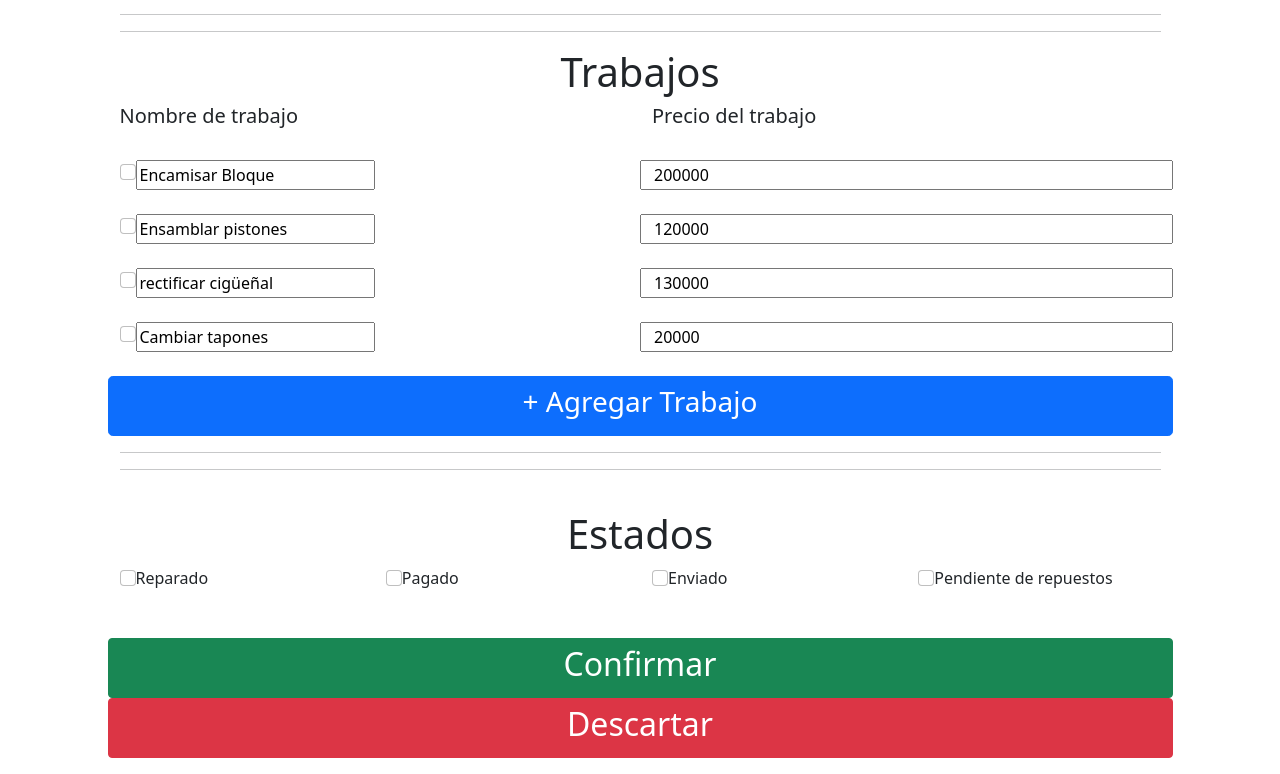
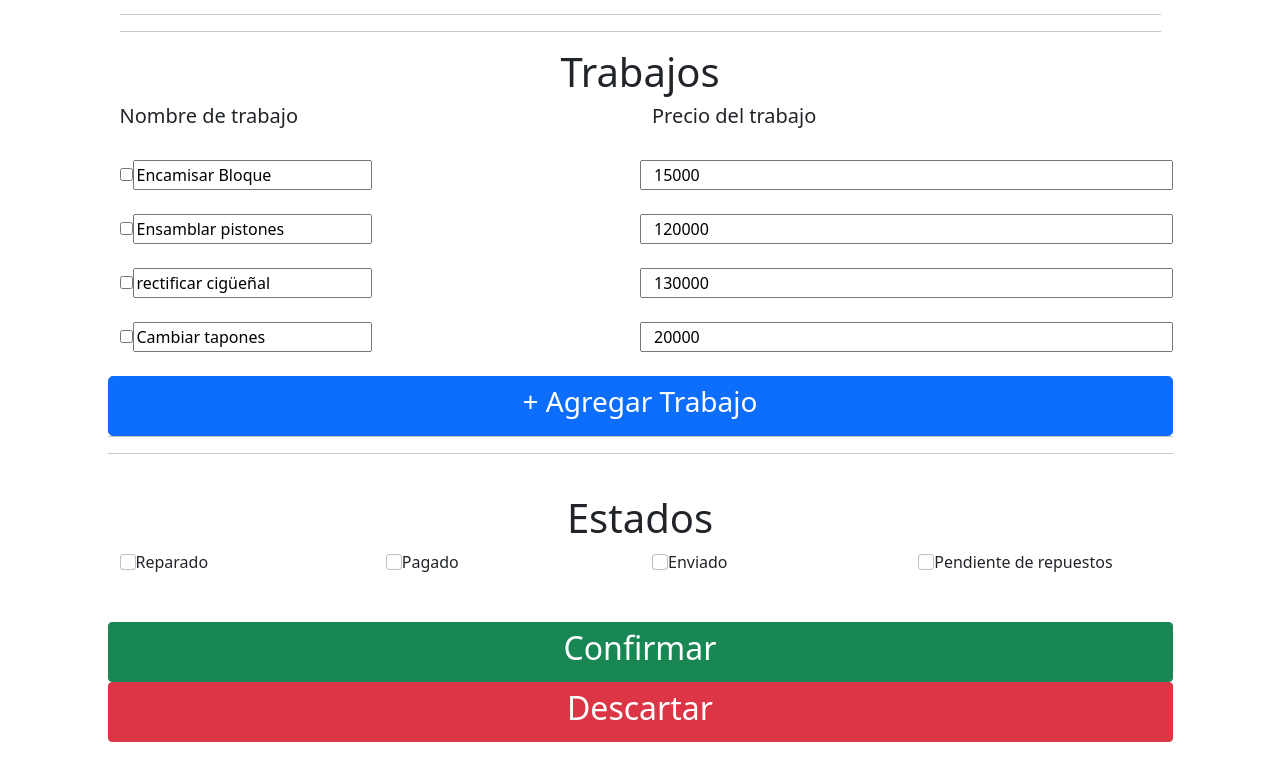
Before and after one commit to Dsotofuya/Trabajo-De-Campo---Rectificadora-De-Motores, a React (Create React App) app in the folder rectimotor-frontend/: page /menu/agregar in a window 1280 px wide. Shown: the part 1042-1816 px from the top of the page. Built offline with nearby package versions, Linux system fonts and the light colour scheme.

Commit message:
pendiente registro de orden

```diff
--- a/rectimotor-frontend/src/JobFE.js
+++ b/rectimotor-frontend/src/JobFE.js
@@ -1,19 +1,17 @@
 import './App.css';
 
-const JobFE = ({ nameJob, priceJob, isActive }) => {
+const JobFE = ({ nameJob, priceJob, isActive}) => {
     return (
         <div className="row">
             <div>
                 <div className="row">
 
                     <div className="col-sm">
-
-                        <input class="form-check-input" type="checkBox" name="flexRadioDefault" id="flexRadioDefault1"
-                        onChange={({ target: {value}}) => isActive = (!isActive)} checked = {isActive}/>
+                        <input type="checkBox" name="flexRadioDefault" id="flexRadioDefault1"
+                        onChange={({ target: {value}}) => isActive = (!isActive)} defaultChecked = {isActive}/>
                         <label class="form-check-label" for="flexRadioDefault1">
                         <input onChange={({ target: { value } }) => nameJob = (value)} type="text" defaultValue={nameJob} placeholder="nombre del trabajo"/>
                         </label>
-
                     </div>
                     <div className='col-sm'>
                         <div className='row'>
--- a/rectimotor-frontend/src/PartFE.js
+++ b/rectimotor-frontend/src/PartFE.js
@@ -1,34 +1,48 @@
 import './App.css';
-import React, { useState } from "react";
+import React, { useEffect, useState } from "react";
 
 
-const PartFE = ({namePart}) => {
+const PartFE = ({namePart, quantity, initialMed, finalMed, isChecked}) => {
     const [nameP, setName] = useState(""+namePart);
+    const [quant, setQuant] = useState(""+quantity);
+    const [initialM, setInitial] = useState(""+initialMed);
+    const [finalM, setFinal] = useState(""+finalMed);
+    const [checked, setChecked] = useState(isChecked);
+
+    useEffect(() => {
+        namePart = nameP
+        quantity = quant
+        initialMed = initialM
+        finalMed = finalM
+        isChecked = checked
+    }, [])
+
     return (
         <div>
             <div>
                 <div className="row">
 
                     <div className="col-sm-4">
-                        <input type="checkBox"></input>
+                        <input type="checkBox" defaultChecked = {checked} onChange={({ target: { value } }) => setChecked(!checked)}/>
                         <label>
-                        <input onChange={({ target: { value } }) => setName(value)} type="text" placeholder="Nombre de la parte" value={nameP}/>
+                        <input onChange={({ target: { value } }) => setName(value)} type="text" placeholder="Nombre de la parte" defaultValue={nameP}/>
                         </label>
                     </div>
 
                     <div className="col-sm-3">
-                        <input type="number" placeholder="cantidad" />
+                        <input onChange={({ target: { value } }) => setQuant(value)} type="number" placeholder="cantidad" defaultValue={quant}/>
                     </div>
                     <div className="col-sm-3">
-                        <input type="number" placeholder="medidas iniciales" />
+                        <input onChange={({ target: { value } }) => setInitial(value)} type="number" placeholder="medidas iniciales" defaultValue={initialM}/>
                     </div>
                     <div className="col-sm-2">
-                        <input type="number" placeholder="medidas finales" />
+                        <input onChange={({ target: { value } }) => setFinal(value)} type="number" placeholder="medidas finales" defaultValue={finalM}/>
                     </div>
                 </div>
             </div>
             <br/>
         </div>
+
     );
 }
 export default PartFE;
--- a/rectimotor-frontend/src/RegisterOrder.js
+++ b/rectimotor-frontend/src/RegisterOrder.js
@@ -17,15 +17,15 @@ function RegisterOrder() {
   const [document, setDocument] = useState("");
   const [phone, setPhone] = useState("");
   const [workshopName, setWorkshop] = useState("");
-  const [vehicle, setVehicle] = useState(false);
+  // const [vehicle, setVehicle] = useState(false);
   const [parts, setParts] = useState([]);
   const [works, setWorks] = useState([]);
   const [engineName, setEngineName] = useState([]);
   const [engineId, setEngineId] = useState([]);
 
-  function defineArray(namePart) {
+  function defineArray(namePart, quant, initialM, finalM, isChecked) {
     // console.log(namePart)
-    const parte = { name: namePart }
+    const parte = { name: namePart, quantity: quant, initialMed: initialM, finalMed: finalM, isChecked: isChecked }
     setParts((partes) => [...partes, parte])
   }
 
@@ -36,31 +36,31 @@ function RegisterOrder() {
 
   function defineWorksArray(nameWork, priceWork, active) {
     // console.log(namePart)
-    const work = { nameJob: nameWork, priceJob: priceWork, isActive: active}
+    const work = { nameJob: nameWork, priceJob: priceWork, isActive: active }
     setWorks((works) => [...works, work])
   }
 
   function defineVoidWorksLine() {
-    const work = { nameJob: "", priceJob:null, isActive:false}
+    const work = { nameJob: "", priceJob: null, isActive: false }
     setWorks((works) => [...works, work])
   }
 
   useEffect(() => {
-    defineArray("Bloque");
-    defineArray("Cigüeñal");
-    defineArray("Culata");
-    defineArray("Pistones Usados");
-    defineArray("Bielas");
-    defineArray("Valvulas");
-    defineArray("Tapas de Bancada");
-    defineArray("Eje de Levas");
-    defineArray("Carter");
-    defineArray("Tapon de Resortes");
+    defineArray("Bloque", "", "", "", false);
+    defineArray("Cigüeñal", "", "", "", false);
+    defineArray("Culata", "", "", "", false);
+    defineArray("Pistones Usados", "", "", "", false);
+    defineArray("Bielas", "", "", "", false);
+    defineArray("Valvulas", "", "", "", false);
+    defineArray("Tapas de Bancada", "", "", "", false);
+    defineArray("Eje de Levas", "", "", "", false);
+    defineArray("Carter", "", "", "", false);
+    defineArray("Tapon de Resortes", "", "", "", false);
 
-    defineWorksArray("Encamisar Bloque", 200000, false)
+    defineWorksArray("Encamisar Bloque", 15000, false)
     defineWorksArray("Ensamblar pistones", 120000, false)
     defineWorksArray("rectificar cigüeñal", 130000, false)
-    defineWorksArray("Cambiar tapones", 20000, true)
+    defineWorksArray("Cambiar tapones", 20000, false)
   }, [])
 
 
@@ -70,6 +70,7 @@ function RegisterOrder() {
 
     /* se retorna la id en base al nombre del motor en el campo */
     console.log("La id del motor ", engineName, " es: ", engineId[0].ID_MOTOR)
+    setPhone(engineId[0].ID_MOTOR)
     //const idMotor = await fetch(URI2 + workshopName)
     // console.log(idMotor + ', ' + idWorkshop + ', ' + document)
     // const requestOption = {
@@ -86,10 +87,6 @@ function RegisterOrder() {
     // return fetch(URI, requestOption);
   }
 
-  const getNum = (doc) => {
-    setDocument(doc)
-  }
-
   const togglePersonModal = () => {
     setActivePerson(!activePersonModal)
   }
@@ -97,16 +94,6 @@ function RegisterOrder() {
   const toggleWorkshopModal = () => {
     setActiveWorkshop((isActive) => !isActive)
   }
-
-  const addGenericLine = () => {
-    return (
-      <div>
-        <PartFE />
-      </div>
-    )
-  }
-
-
 
   return (
     <div>
@@ -132,7 +119,7 @@ function RegisterOrder() {
             <label>Vehiculo:</label>
           </div>
           <div className="col-md-2">
-            <input onChange={({ target: { value } }) => setVehicle(value)} type="text" placeholder="Nombre del vehiculo" />
+            <input onChange={({ target: { value } }) => setEngineName(value)} type="text" placeholder="Nombre del vehiculo" />
           </div>
         </div>
         <br />
@@ -165,7 +152,7 @@ function RegisterOrder() {
             <label>Cedula:</label>
           </div>
           <div className="col-md-5">
-            <input onChange={({ target: { value } }) => setName(value)} type="text" placeholder="Cedula del responsable" value={document} />
+            <input onChange={({ target: { value } }) => setDocument(value)} type="text" placeholder="Cedula del responsable" value={document} />
           </div>
 
 
@@ -174,7 +161,7 @@ function RegisterOrder() {
             </label>
           </div>
           <div className="col-md-2">
-            <input onChange={({ target: { value } }) => setName(value)} type="text" placeholder="Telefono del responsable" value={phone} />
+            <input onChange={({ target: { value } }) => setPhone(value)} type="text" placeholder="Telefono del responsable" value={phone} />
           </div>
 
         </div>
@@ -206,7 +193,8 @@ function RegisterOrder() {
             // console.log(part)
             return (
               <div>
-                <PartFE namePart={part.name ? part.name : ""} />
+                <PartFE namePart={part.name ? part.name : ""} quantity={part.quantity ? part.quantity : ""}
+                  initialMed={part.initialMed ? part.initialMed : ""} finalMed={part.finalMed ? part.finalMed : ""} isChecked={part.isChecked ? part.isChecked : ""} />
               </div>
             )
           })}
@@ -215,10 +203,10 @@ function RegisterOrder() {
             <button onClick={defineVoidLine} className="btn btn-primary btn-lg"><h3>+ Agregar Parte</h3></button>
           </div>
 
-          <p>
+          <div className="row-xl">
             <hr />
             <hr />
-          </p>
+          </div>
 
 
 
@@ -231,13 +219,13 @@ function RegisterOrder() {
             <div className="col"> <h5 className="font-weight-bold">Nombre de trabajo </h5> </div>
             <div className="col"> <h5 className="font-weight-bold">Precio del trabajo</h5> </div>
           </div>
-          <br/>
+          <br />
 
           {works.map((work) => {
             // console.log(part)
             return (
               <div>
-                <JobFE nameJob={work.nameJob ? work.nameJob : ""} priceJob={work.priceJob ? work.priceJob : ""} />
+                <JobFE nameJob={work.nameJob ? work.nameJob : ""} priceJob={work.priceJob ? work.priceJob : ""} isActive={work.isActive ? work.isActive : ""} />
                 <br />
               </div>
             )
@@ -249,11 +237,11 @@ function RegisterOrder() {
           </div>
         </div>
 
-        <p>
+        <div className="row">
           <hr />
           <hr />
-        </p>
-        <br/>
+        </div>
+        <br />
 
 
         <h1 className="text-center">Estados</h1>
@@ -279,8 +267,8 @@ function RegisterOrder() {
               Pendiente de repuestos</label>
           </div>
         </div>
-        <br/>
-        <br/>
+        <br />
+        <br />
         {/* <Link to='/menu' className="text-decoration-none"> */}
         <div className="row">
           <button className="btn btn-success" onClick={addOrderBase}>
```
